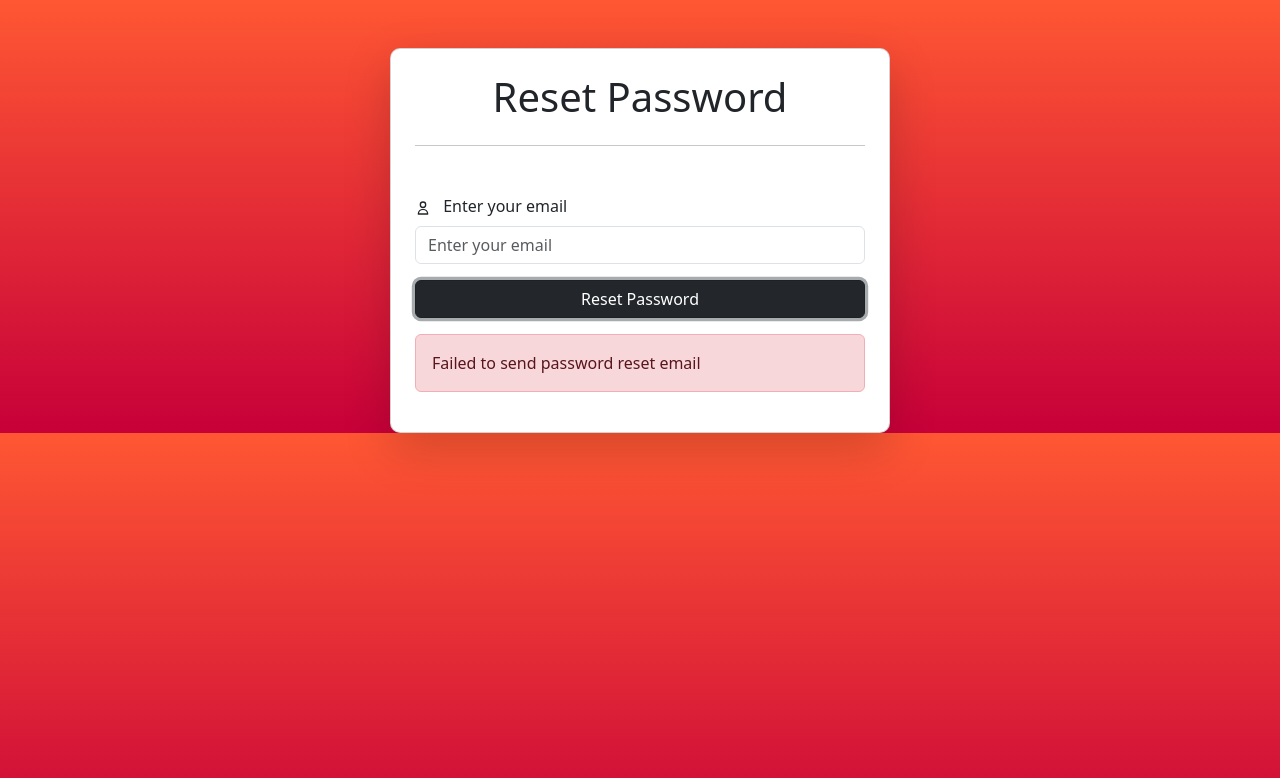
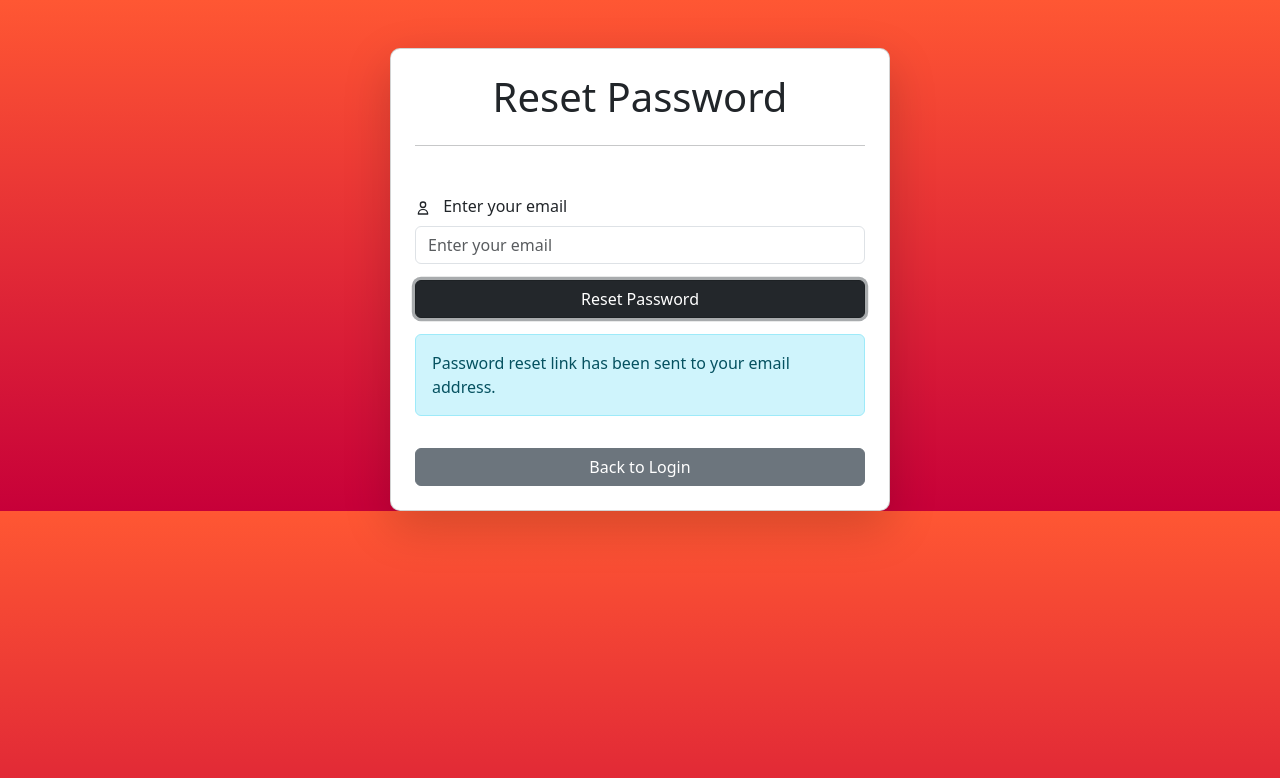
Before and after one commit to CT27/CT27-phase-2-final-front-end, a React (Create React App) app in the folder Casuals-App/: page /forgotpassword in a window 1280 px wide. Both pictures are taken after a click on the button "Reset Password". Shown: the top 778 px of the page. Built offline with nearby package versions, Linux system fonts and the light colour scheme; no server answers.

Commit message:
made changes

```diff
--- a/Casuals-App/src/Components/ForgotPassword/ForgotPassword.js
+++ b/Casuals-App/src/Components/ForgotPassword/ForgotPassword.js
@@ -1,24 +1,15 @@
 import React, { useState } from "react";
-import axios from "axios";
 import "bootstrap/dist/css/bootstrap.min.css";
 import "./ForgotPassword.css";
 import { HiOutlineUser } from "react-icons/hi";
+import { Link } from "react-router-dom"; // Import Link from react-router-dom
 
 const ForgotPassword = () => {
   const [email, setEmail] = useState("");
   const [message, setMessage] = useState("");
 
-  const handleForgotPassword = async () => {
-    try {
-      const response = await axios.post(
-        "http://localhost:3000/forgot-password",
-        { email }
-      );
-      setMessage(response.data.message);
-    } catch (error) {
-      console.error("Forgot password error:", error.message);
-      setMessage("Failed to send password reset email");
-    }
+  const handleForgotPassword = () => {
+    setMessage("Password reset link has been sent to your email address.");
   };
 
   return (
@@ -50,15 +41,15 @@ const ForgotPassword = () => {
           </button>
         </div>
         {message && (
-          <div
-            className={`alert mt-3 ${
-              message.includes("Failed") ? "alert-danger" : "alert-info"
-            }`}
-            role="alert"
-          >
+          <div className="alert mt-3 alert-info" role="alert">
             {message}
           </div>
         )}
+        <div className="d-grid mt-3">
+          <Link to="/login" className="btn btn-secondary">
+            Back to Login
+          </Link>
+        </div>
       </div>
     </div>
   );
```
